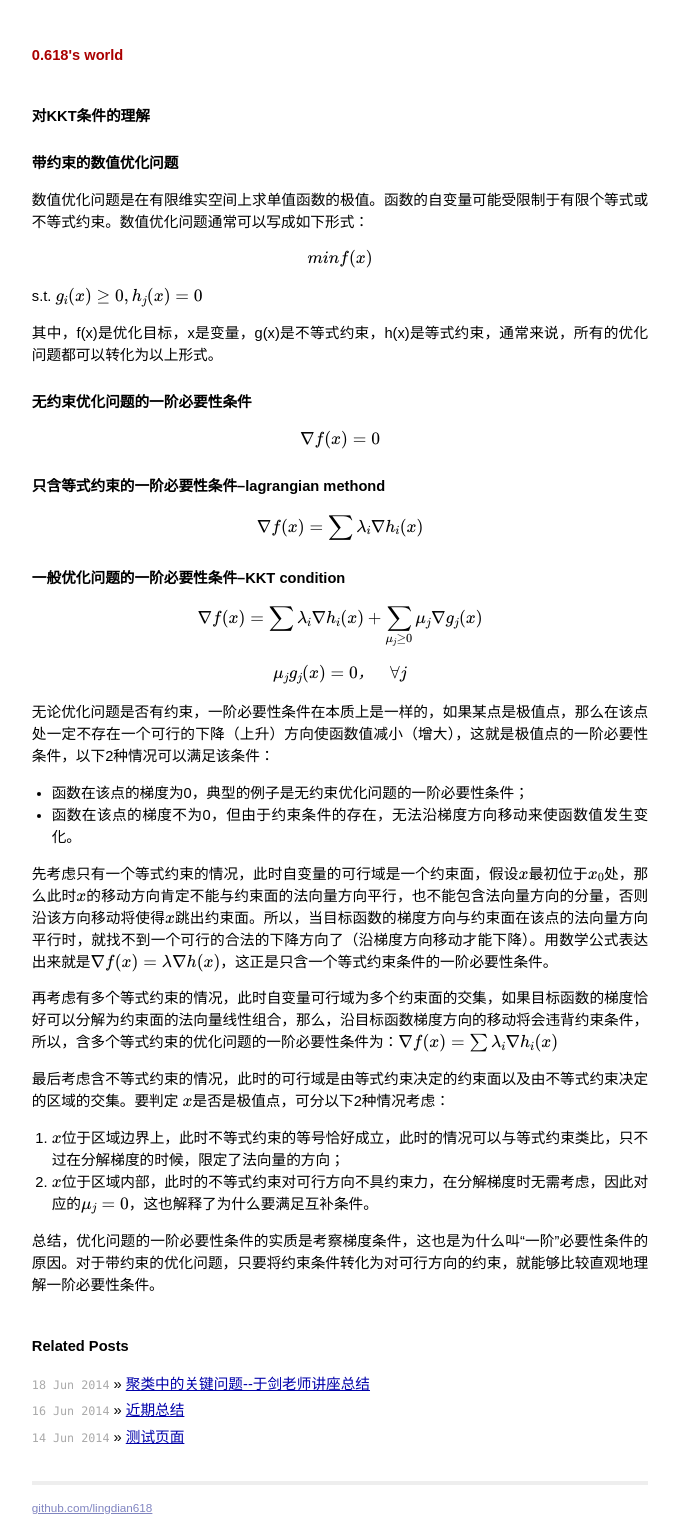
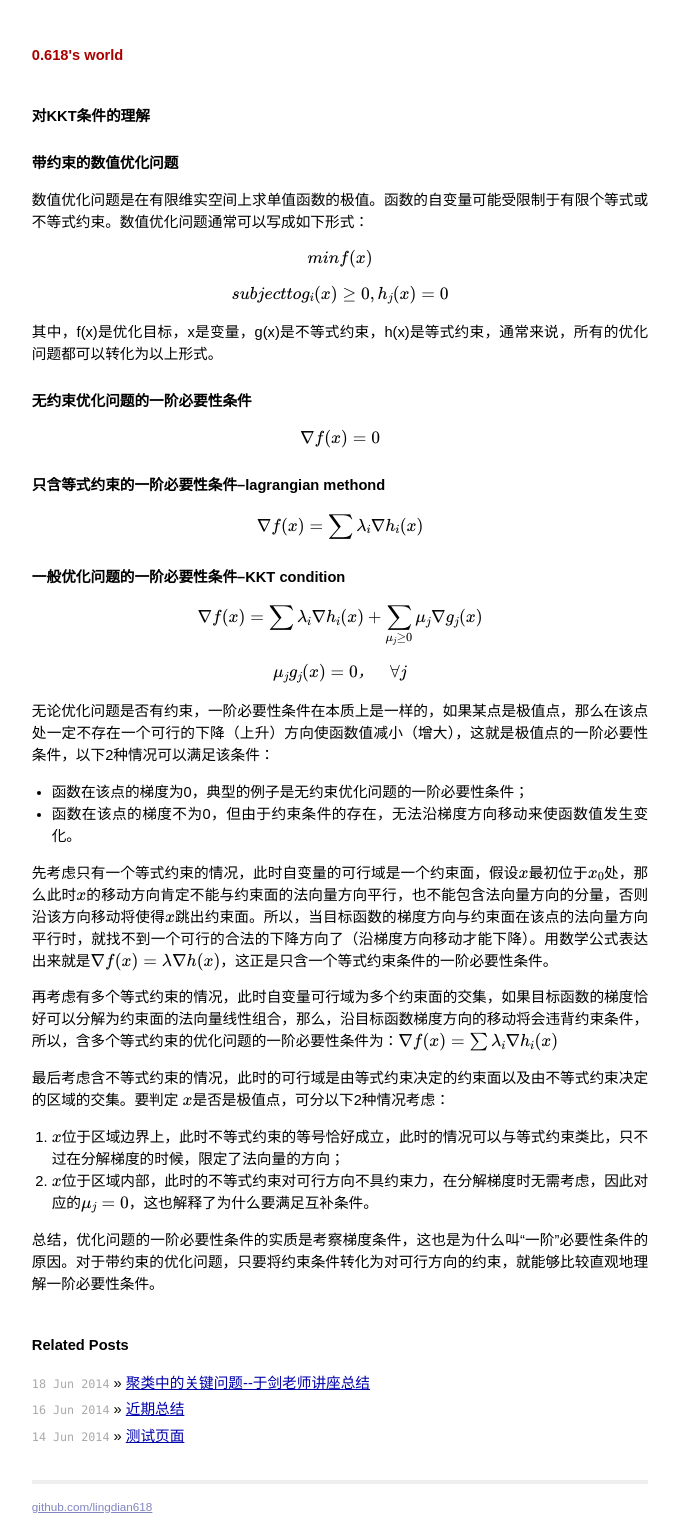
Before and after one commit to SimpleJian/blog, a Jekyll site: the page built from _posts/2014-07-05-kkt.md, in a window 1280 px wide. Shown: the whole page, without its empty margins (300-979 px from the left). Built offline with Jekyll 4.4.1, drawn with Linux system fonts in a browser that asks for light colours; formulas are drawn with MathJax 3.

Commit message:
another push

```diff
--- a/_posts/2014-07-05-kkt.md
+++ b/_posts/2014-07-05-kkt.md
@@ -12,7 +12,7 @@ tags: Numerical Optimization, Nonlinear Optimization, KKT
 
 $$min f(x)$$
 
-s.t. $$ g_i(x)\geq0, h_j(x)=0$$
+$$subject to g_i(x)\geq0, h_j(x)=0$$
 
 其中，f(x)是优化目标，x是变量，g(x)是不等式约束，h(x)是等式约束，通常来说，所有的优化问题都可以转化为以上形式。
 
```
Also changed, not shown: 1 other file.
